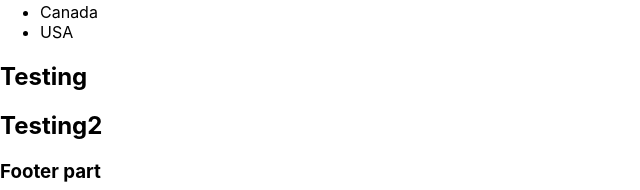
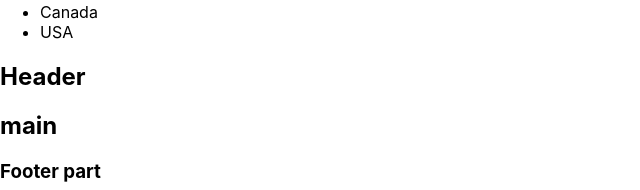
Before and after one commit to yagnesh971/practice, a React (Create React App) app: page / in a window 1280 px wide. Shown: the part 136-326 px from the top of the page, without its empty margins (0-640 px from the left). Built offline with nearby package versions, Linux system fonts and the light colour scheme.

Commit message:
small changes

```diff
--- a/src/Components/MainContent.js
+++ b/src/Components/MainContent.js
@@ -3,7 +3,7 @@
     return (
         <div>
             <main>
-                <h2>Testing2</h2>
+                <h2>main</h2>
             </main>
         </div>
     )
--- a/src/Components/NavBar.js
+++ b/src/Components/NavBar.js
@@ -3,7 +3,7 @@
     return (
         <div>
             <nav>
-                <h1>Testing</h1>
+                <h1>Header</h1>
             </nav>
         </div>
     )
```
